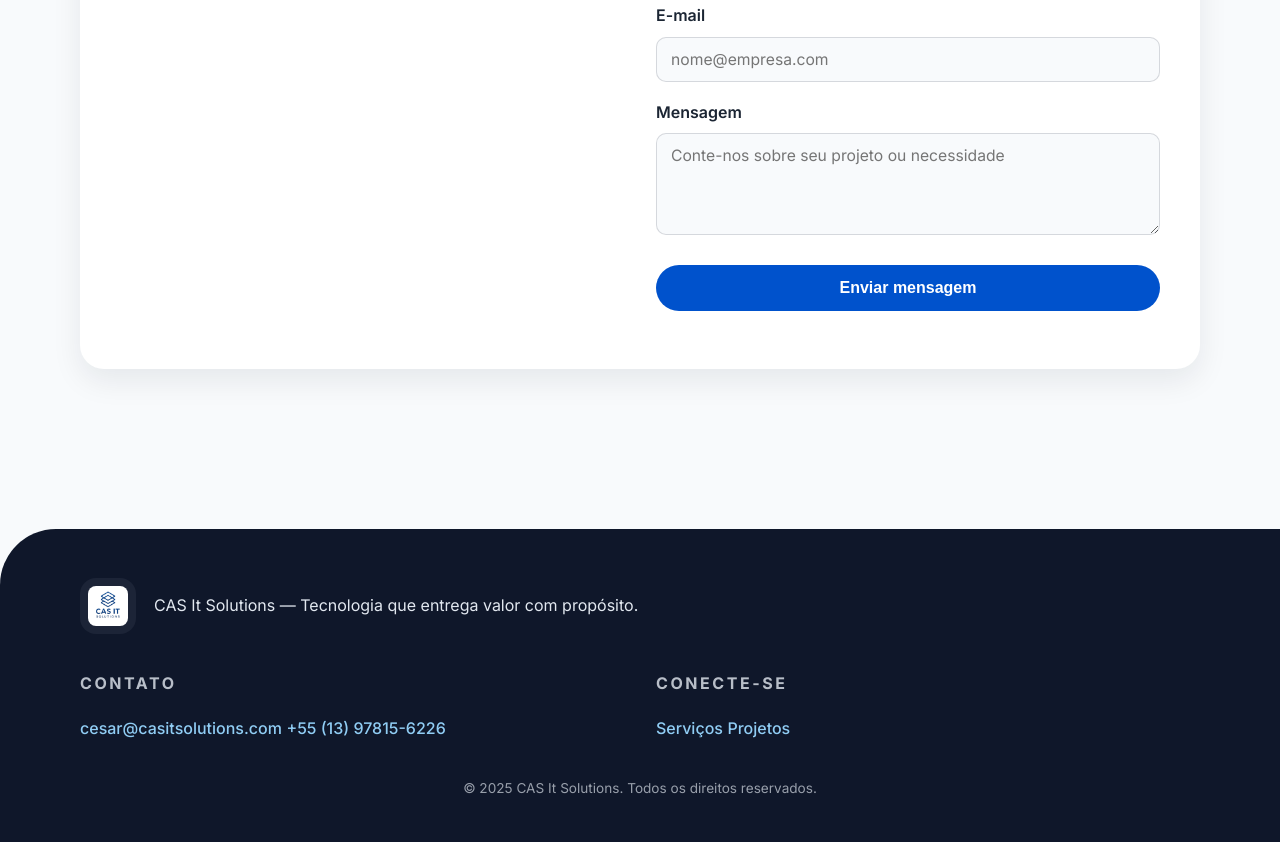
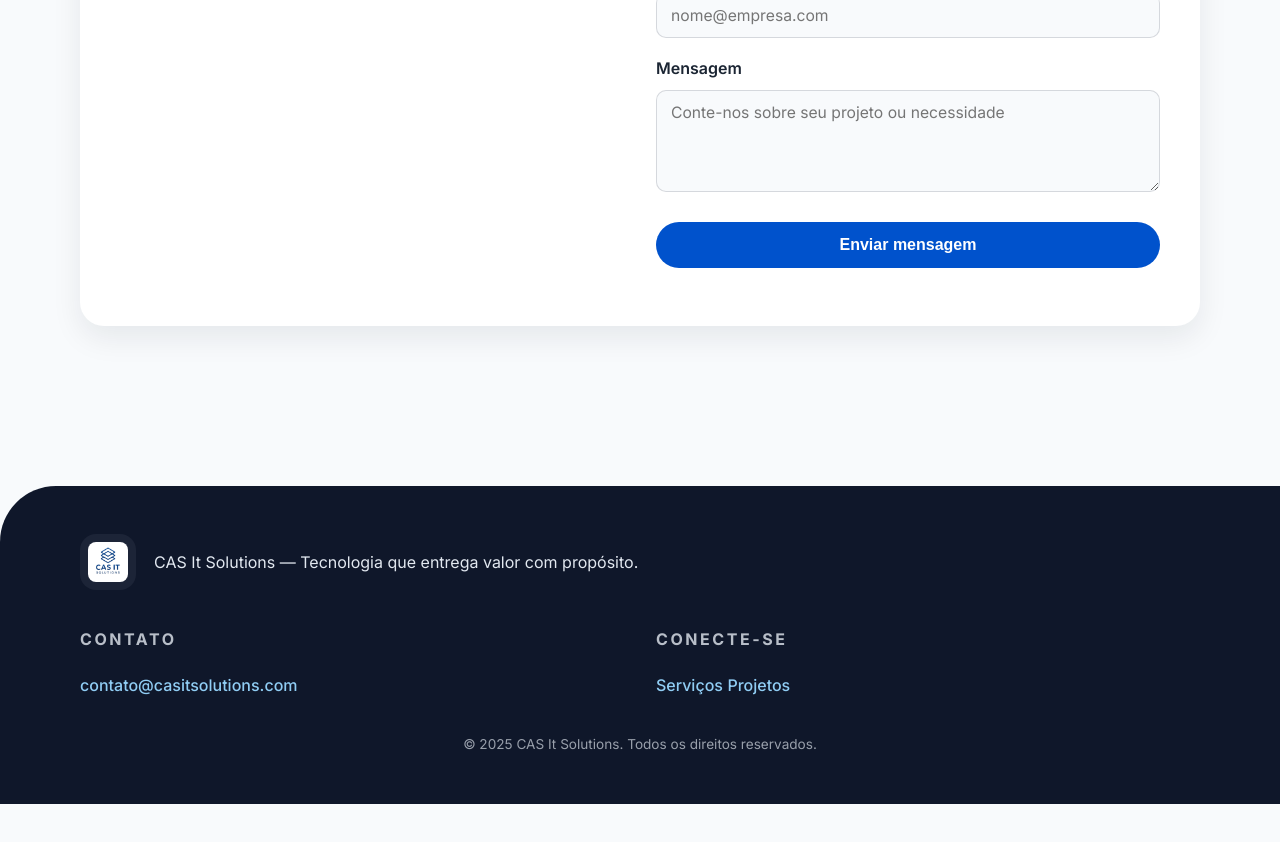
Before and after one commit to CAS-IT-Solutions/site-casitsolutions, a website: page public/index.html in a window 1280 px wide. Shown: the part 5038-5880 px from the top of the page. After the commit the page ends 5842 px from the top, so only its background shows below. Drawn offline with Linux system fonts and the light colour scheme.

Commit message:
Remove LinkedIn links and update contact email
Updated contact email and removed LinkedIn links for Cesar Augusto and Gabriel Almeida.

```diff
--- a/public/index.html
+++ b/public/index.html
@@ -193,7 +193,6 @@
             <li>Automação de pipelines CI/CD e observabilidade</li>
             <li>Mentoria técnica e gestão de engenharia</li>
           </ul>
-          <a class="link" href="https://www.linkedin.com/in/c-augusto/" target="_blank" rel="noopener">LinkedIn de Cesar Augusto</a>
         </article>
         <article class="founder-card">
           <div class="founder-avatar" aria-hidden="true">
@@ -209,7 +208,6 @@
             <li>Automação de pipelines CI/CD e observabilidade</li>
             <li>Mentoria técnica e gestão de engenharia</li>
           </ul>
-          <a class="link" href="https://www.linkedin.com/in/gabriel-almeida-b5221974/" target="_blank" rel="noopener">LinkedIn de Gabriel Almeida</a>
         </article>
       </div>
     </section>
@@ -273,8 +271,7 @@
     <div class="footer-info">
       <div>
         <h4>Contato</h4>
-        <a class="link" href="mailto:cesar@casitsolutions.com">cesar@casitsolutions.com</a>
-        <a class="link" href="tel:+5513978156226">+55 (13) 97815-6226</a>
+        <a class="link" href="mailto:cesar@casitsolutions.com">contato@casitsolutions.com</a>
       </div>
       <div>
         <h4>Conecte-se</h4>
```
